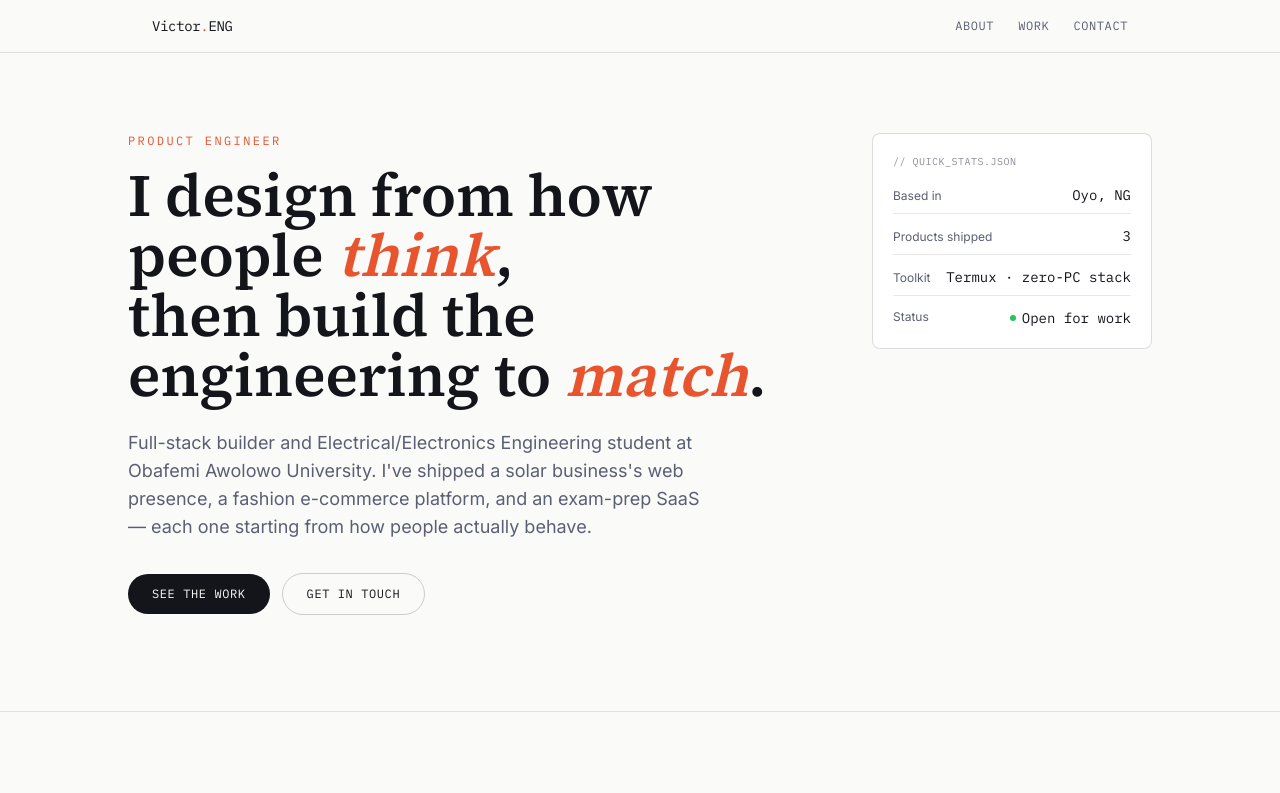
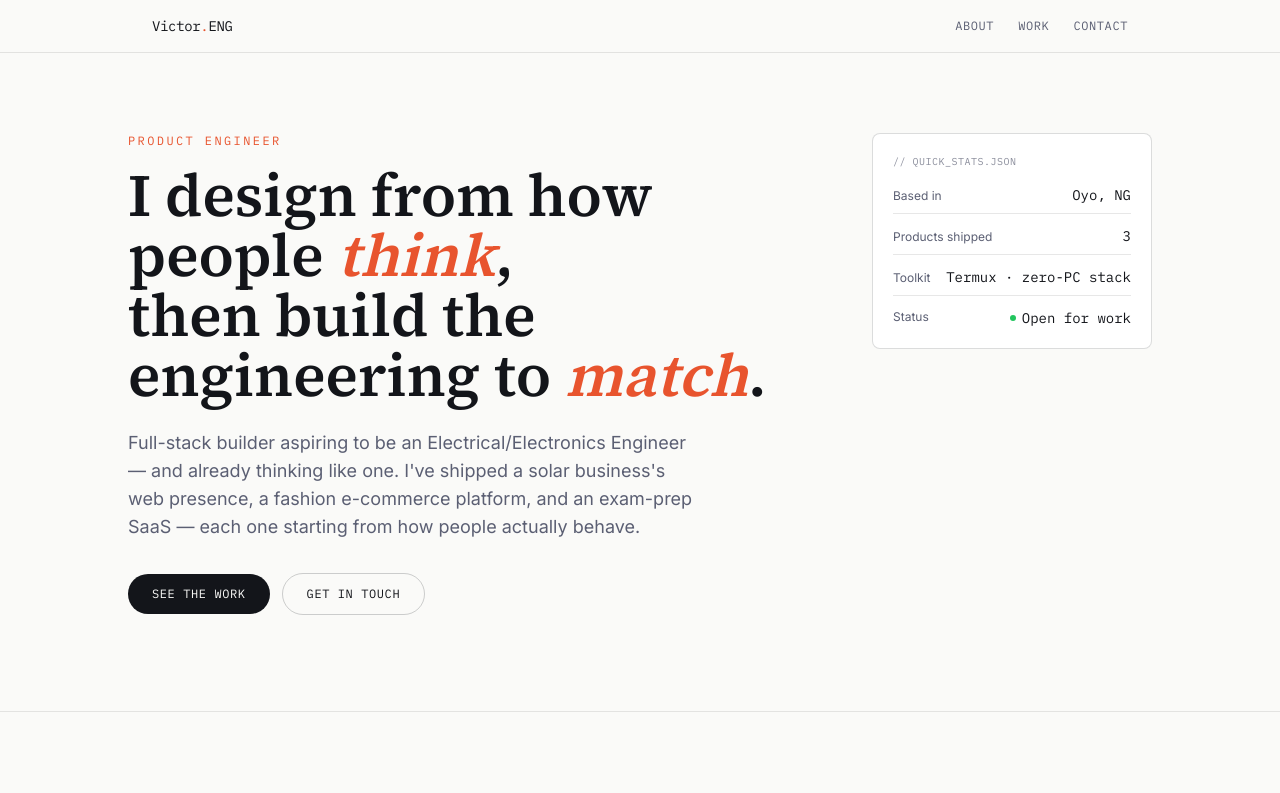
Before and after one commit to examforge99/victor-portfolio, a Next.js app: page / in a window 1280 px wide. Shown: the top 793 px of the page. Built offline with nearby package versions, Linux system fonts and the light colour scheme.

Commit message:
Update Hero.tsx

```diff
--- a/components/Hero.tsx
+++ b/components/Hero.tsx
@@ -14,11 +14,11 @@ export default function Hero() {
               <em className="italic text-clay">match</em>.
             </h1>
             <p className="mt-6 max-w-xl text-base leading-relaxed text-slate sm:text-lg">
-              Full-stack builder and Electrical/Electronics Engineering
-              student at Obafemi Awolowo University. I've shipped a solar
-              business's web presence, a fashion e-commerce platform, and an
-              exam-prep SaaS — each one starting from how people actually
-              behave.
+              Full-stack builder aspiring to be an Electrical/Electronics
+Engineer — and already thinking like one. I've shipped a solar
+business's web presence, a fashion e-commerce platform, and an
+exam-prep SaaS — each one starting from how people actually
+behave.
             </p>
 
             <div className="mt-8 flex flex-wrap items-center gap-3">
```
